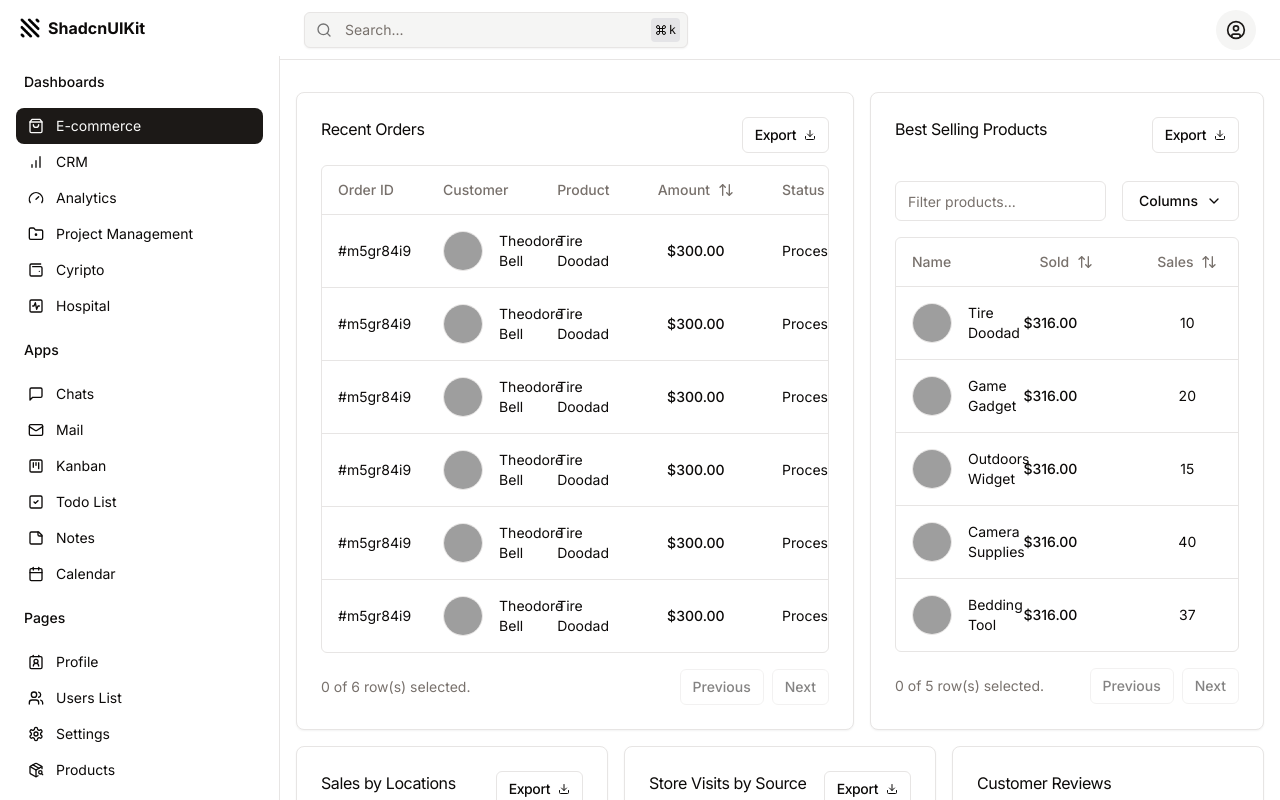
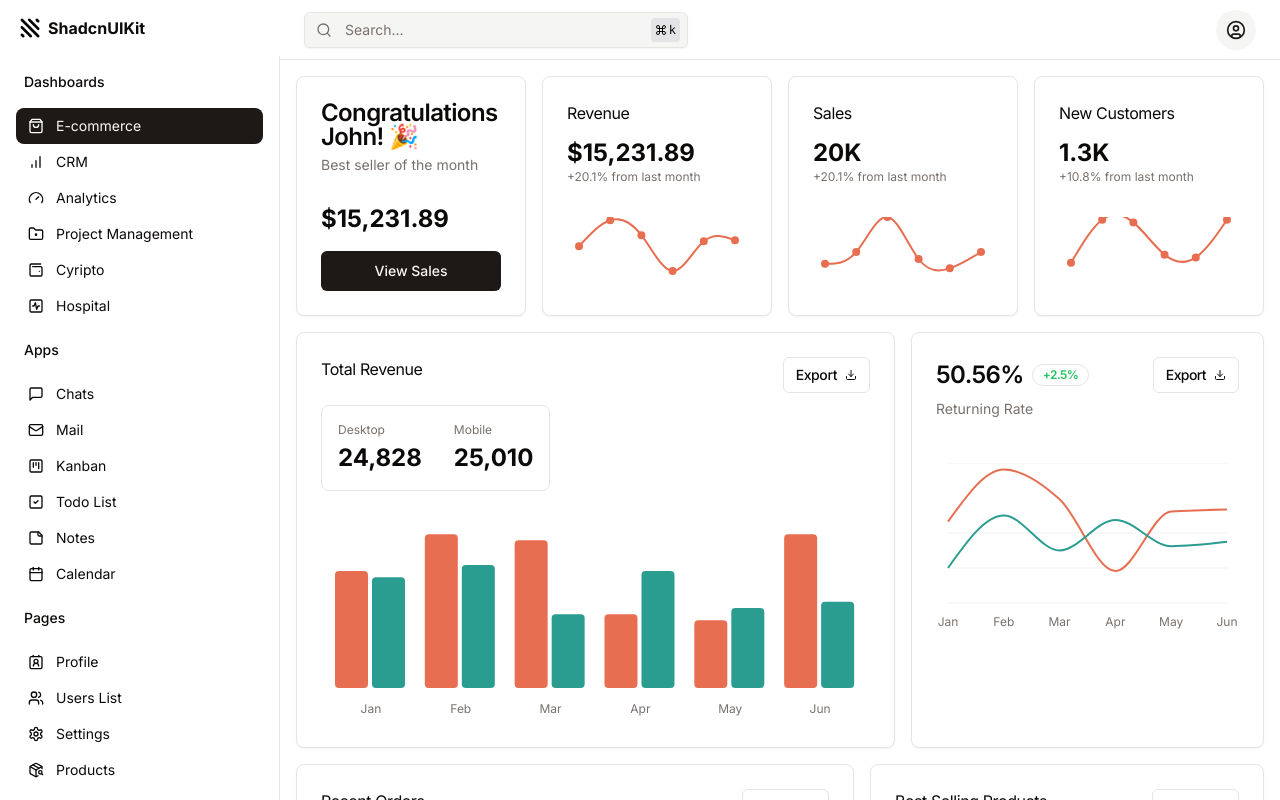
Before and after one commit to gabrielfmcoelho/simple-chatbot, a Next.js app: page /dashboard/ecommerce in a window 1280 px wide. Shown: the top 800 px of the page. Built offline with nearby package versions, Linux system fonts and the light colour scheme; grey boxes are pictures that could not be loaded.

Commit message:
cyripto dashboard

```diff
--- a/app/dashboard/ecommerce/page.tsx
+++ b/app/dashboard/ecommerce/page.tsx
@@ -1,13 +1,28 @@
 import type { Metadata } from "next";
 import { Star } from "lucide-react";
 
-import { Card, CardContent, CardHeader, CardTitle } from "@/components/ui/card";
+import {
+  Card,
+  CardContent,
+  CardDescription,
+  CardHeader,
+  CardTitle,
+} from "@/components/ui/card";
 import { Progress } from "@/components/ui/progress";
 import { ExportButton } from "@/components/CardActionMenus";
 
 import RecentOrders from "@/components/dashboard/ecommerce/recent-orders";
 import BestSellingProductList from "@/components/dashboard/ecommerce/best-selling-product-list";
-import { VisitBySourceChart } from "@/components/dashboard/ecommerce/charts";
+import {
+  CustomersChart,
+  ReturningRateChart,
+  RevenueChart,
+  SalesChart,
+  TotalRevenueChart,
+  VisitBySourceChart,
+} from "@/components/dashboard/ecommerce/charts";
+import { Badge } from "@/components/ui/badge";
+import { Button } from "@/components/ui/button";
 
 export const metadata: Metadata = {
   title: "Ecommerce Dashboard - Shadcn UI Kit",
@@ -24,7 +39,7 @@ export default function Page() {
           <Button>Download</Button>
         </div>
       </div> */}
-      {/* <div className="grid grid-cols-12 gap-4">
+      <div className="grid grid-cols-12 gap-4">
         <Card className="sm:col-span-3">
           <CardHeader className="pb-3">
             <CardTitle>Congratulations John! 🎉</CardTitle>
@@ -82,8 +97,8 @@ export default function Page() {
             </div>
           </CardContent>
         </Card>
-      </div> */}
-      {/* <div className="mt-4 grid grid-cols-8 gap-4">
+      </div>
+      <div className="mt-4 grid grid-cols-8 gap-4">
         <Card className="sm:col-span-5">
           <CardHeader className="pb-3">
             <CardTitle className="flex justify-between text-base font-normal">
@@ -130,7 +145,7 @@ export default function Page() {
             <ReturningRateChart />
           </CardContent>
         </Card>
-      </div> */}
+      </div>
 
       <div className="mt-4 grid grid-cols-12 gap-4">
         <Card className="sm:col-span-7">
```
